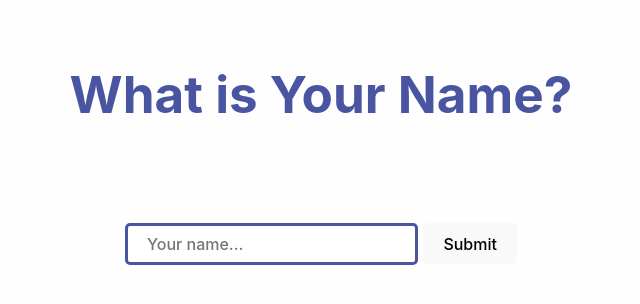
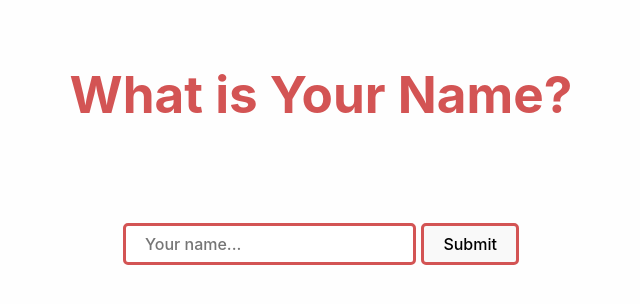
Before and after one commit to RoshakN/todo-list, a React (Vite) app: page / in a window 1280 px wide. Shown: the top 304 px of the page, without its empty margins (319-959 px from the left). Built offline with nearby package versions, Linux system fonts and the light colour scheme.

Commit message:
style: Differentiate UI of Name and List pages

```diff
--- a/src/App.css
+++ b/src/App.css
@@ -24,6 +24,11 @@ h1 {
   margin: 20px;
 }
 
+.listUsername,
+.namePageH {
+  color: #d35454;
+}
+
 input {
   flex-basis: 200px;
   border: 3px solid #4a55a2;
@@ -33,6 +38,10 @@ input {
   font-size: 1em;
   font-weight: 500;
   font-family: inherit;
+}
+
+.name-input {
+  border-color: #d35454;
 }
 
 .list-component {
@@ -59,11 +68,25 @@ input {
   padding: 5px;
   margin: 12px;
 }
-.new-task-btn:active,
-.submit-btn:active {
+
+.new-task-btn {
+  border: 3px solid #4a55a2;
+}
+
+.new-task-btn:active {
   background-color: #4a55a2;
   color: aliceblue;
 }
+
+.submit-btn {
+  border: 3px solid #d35454;
+}
+
+.submit-btn:active {
+  background-color: #d35454;
+  color: #fff0f0;
+}
+
 .trash-can {
   color: #7895cb;
 }
--- a/src/Pages/List.jsx
+++ b/src/Pages/List.jsx
@@ -68,7 +68,10 @@ export default function List() {
 
   return (
     <div className="App">
-      <h1>{username + "'s" || "Your"} To Do List</h1>
+      <h1>
+        <span className="listUsername">{username + "'s" || "Your"}</span> To Do
+        List
+      </h1>
       <div className="new-task">
         <input
           type="text"
--- a/src/Pages/Name.jsx
+++ b/src/Pages/Name.jsx
@@ -23,7 +23,7 @@ function Name() {
 
   return (
     <div className="name-container">
-      <h1>What is Your Name?</h1>
+      <h1 className="namePageH">What is Your Name?</h1>
       <input
         type="text"
         placeholder="Your name..."
--- a/src/index.css
+++ b/src/index.css
@@ -37,17 +37,14 @@ h1 {
 
 button {
   border-radius: 5px;
-  border: 1px solid transparent;
-  padding: 0.6em 1.2em;
+  border-color: transparent;
+  padding: 0.5em 1.2em;
   font-size: 1em;
   font-weight: 500;
   font-family: inherit;
   background-color: #1a1a1a;
   cursor: pointer;
   transition: border-color 0.25s;
-}
-button:hover {
-  border-color: #646cff;
 }
 
 @media (prefers-color-scheme: light) {
```
